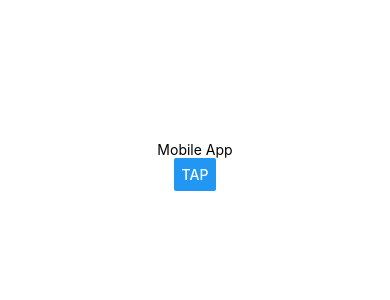
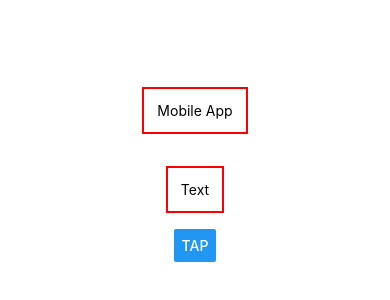
Before and after one commit to Pavithrank02/mobile-app, a React Native app: screen / in a window 390 px wide. Shown: the part 256-556 px from the top of the page. Built offline with nearby package versions, Linux system fonts and the light colour scheme.

Commit message:
Styling Components

```diff
--- a/App.js
+++ b/App.js
@@ -4,8 +4,11 @@ import { StyleSheet, Text, View, Button } from 'react-native';
 export default function App() {
   return (
     <View style={styles.container}>
-      <Text>Mobile App</Text>
-      <Button title='tap'/>
+      <Text style={styles.dummy}>Mobile App</Text>
+      <View >
+        <Text style={styles.dummy}>Text</Text>
+      </View>
+      <Button title='tap' />
     </View>
   );
 }
@@ -17,4 +20,10 @@ const styles = StyleSheet.create({
     alignItems: 'center',
     justifyContent: 'center',
   },
+  dummy: {
+    margin: 16,
+    borderWidth: 2,
+    borderColor: 'red',
+    padding: 13,
+  }
 });
```
Also changed, not shown: 1 other file (tests, documents, lock files or other folders).
